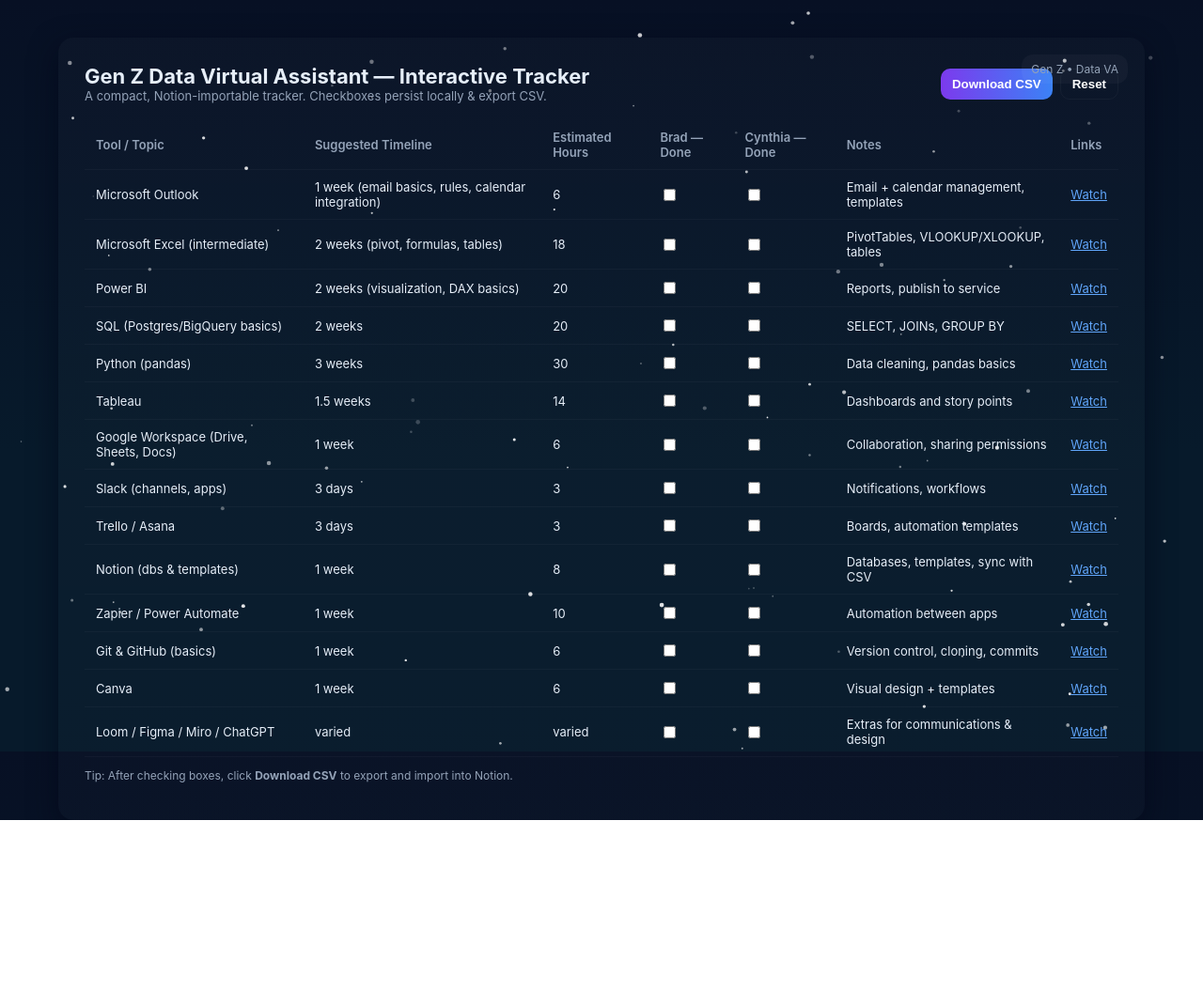
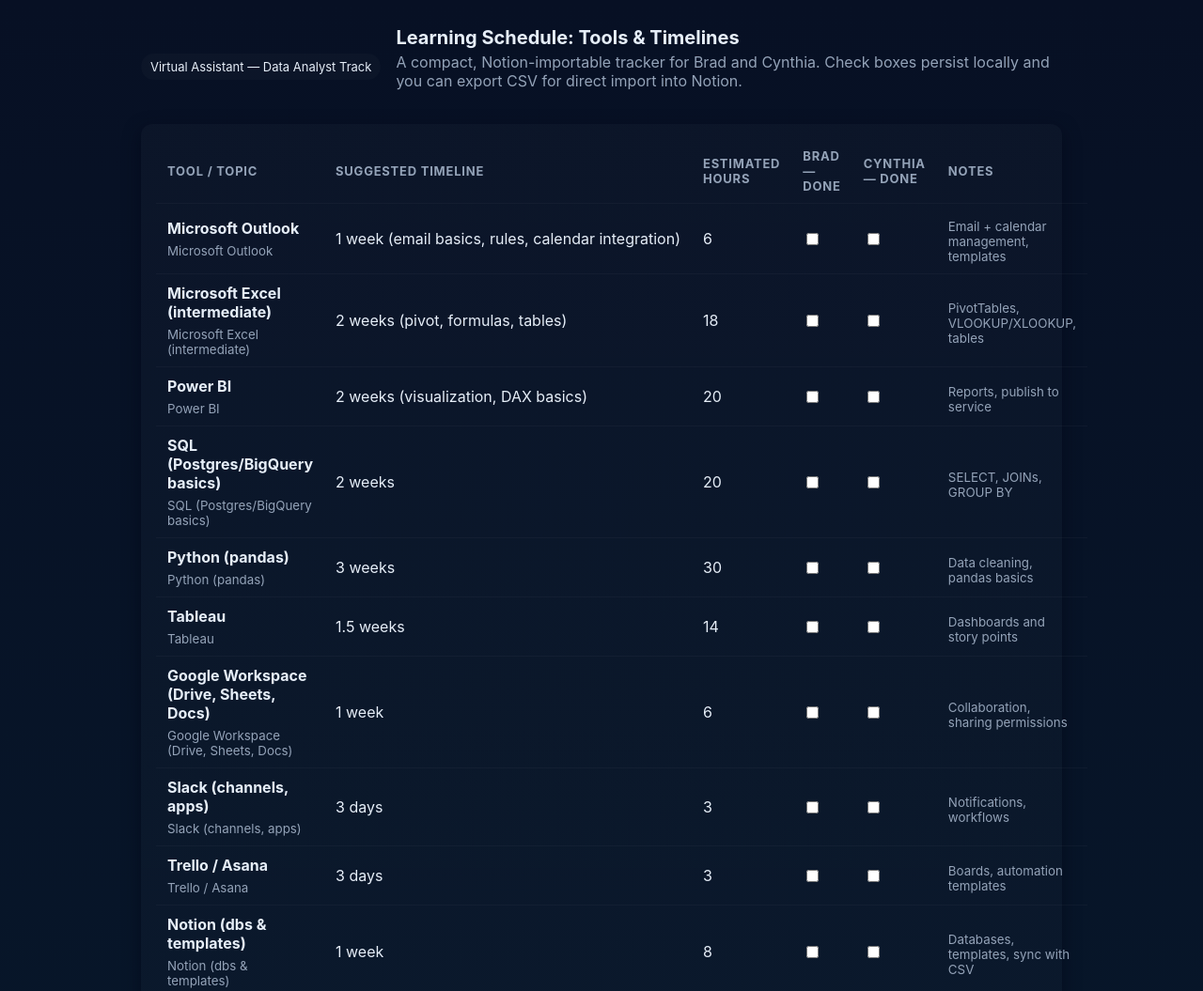
Before and after one commit to BradleyDaudi/Virtual-Assistant-Journey, a plain HTML site: page index.html in a window 1280 px wide. Shown: the top 1055 px of the page at 94% size. Before the commit the page ends 873 px from the top, so only its background shows below. Drawn offline with Linux system fonts and the light colour scheme.

Commit message:
Update index.html

```diff
--- a/index.html
+++ b/index.html
@@ -3,56 +3,44 @@
 <head>
   <meta charset="utf-8" />
   <meta name="viewport" content="width=device-width,initial-scale=1" />
-  <title>Gen Z Data VA — Interactive Tracker</title>
-
+  <title>VA — Data Analyst Tools Learning Schedule (Brad & Cynthia)</title>
   <style>
-    html,body{height:100%;margin:0;font-family:Inter,system-ui,-apple-system,Segoe UI,Roboto,"Helvetica Neue",Arial}
-    :root{--bg:#0f1724;--card:#0b1220;--accent:#7c3aed;--muted:#94a3b8;--glass:rgba(255,255,255,0.03)}
-    body{background:linear-gradient(180deg,#071024 0%, #071a2b 60%);color:#e6eef8}
-    .wrap{max-width:1100px;margin:40px auto;padding:28px;background:linear-gradient(180deg, rgba(255,255,255,0.02), rgba(255,255,255,0.01));border-radius:16px;box-shadow:0 10px 30px rgba(2,6,23,0.6);position:relative;overflow:hidden}
-    header{display:flex;align-items:center;gap:16px}
-    header h1{margin:0;font-size:22px}
-    .subtitle{color:var(--muted);font-size:13px}
-
-    table{width:100%;border-collapse:collapse;margin-top:18px}
-    th,td{padding:10px 12px;text-align:left;font-size:13px;border-bottom:1px solid rgba(255,255,255,0.03)}
-    th{color:var(--muted);font-weight:600}
-    tr:hover td{background:rgba(255,255,255,0.01)}
-
-    .tiny{font-size:12px;color:var(--muted)}
-
-    button{background:linear-gradient(90deg,var(--accent),#3b82f6);border:0;color:white;padding:8px 12px;border-radius:10px;cursor:pointer;font-weight:600}
-    .ghost{background:transparent;border:1px solid rgba(255,255,255,0.04)}
-
-    .canvas-wrap{position:absolute;inset:0;pointer-events:none}
-    .badge{position:absolute;right:18px;top:18px;background:var(--glass);padding:8px 10px;border-radius:12px;font-size:12px;color:var(--muted)}
-
-    @media (max-width:720px){
-      .wrap{margin:18px;padding:16px;border-radius:12px}
-    }
+    :root{--bg:#0f172a;--card:#0b1220;--muted:#94a3b8;--accent:#7c3aed;--ok:#10b981}
+    body{font-family:Inter,system-ui,Segoe UI,Roboto,Arial; background:linear-gradient(180deg,#071024 0%, #07182b 100%);color:#e6eef8;margin:0;padding:28px}
+    .container{max-width:980px;margin:0 auto}
+    header{display:flex;align-items:center;gap:16px;margin-bottom:18px}
+    h1{font-size:20px;margin:0}
+    p.lead{margin:4px 0 18px;color:var(--muted)}
+    .card{background:linear-gradient(180deg, rgba(255,255,255,0.02), rgba(255,255,255,0.01));border-radius:12px;padding:16px;box-shadow:0 6px 18px rgba(2,6,23,0.6)}
+    table{width:100%;border-collapse:collapse}
+    th,td{padding:10px 12px;text-align:left;border-bottom:1px solid rgba(255,255,255,0.03)}
+    th{font-size:13px;color:var(--muted);text-transform:uppercase;letter-spacing:0.06em}
+    td small{display:block;color:var(--muted);margin-top:6px}
+    .checkbox{display:flex;gap:8px;align-items:center}
+    .timeline{white-space:nowrap}
+    .controls{display:flex;gap:8px;flex-wrap:wrap;margin-top:12px}
+    button{background:var(--accent);border:none;color:white;padding:8px 12px;border-radius:8px;cursor:pointer}
+    button.ghost{background:transparent;border:1px solid rgba(255,255,255,0.06)}
+    .ok{background:var(--ok)}
+    .export-area{margin-top:14px;font-size:13px;color:var(--muted)}
+    footer{margin-top:14px;color:var(--muted);font-size:13px}
+    .flex{display:flex;gap:12px;align-items:center}
+    .pill{background:rgba(255,255,255,0.02);padding:6px 10px;border-radius:999px;font-size:13px}
+    .note{background:#071431;padding:10px;border-radius:8px;margin-top:12px;color:var(--muted)}
   </style>
 </head>
 <body>
-  <div class="canvas-wrap">
-    <canvas id="bg"></canvas>
-  </div>
-
-  <main class="wrap" role="main">
-    <div class="badge">Gen Z • Data VA</div>
-
+  <div class="container">
     <header>
-      <div>
-        <h1>Gen Z Data Virtual Assistant — Interactive Tracker</h1>
-        <div class="subtitle">A compact, Notion-importable tracker. Checkboxes persist locally & export CSV.</div>
-      </div>
-
-      <div style="margin-left:auto; display:flex; gap:8px;">
-        <button id="export">Download CSV</button>
-        <button id="reset" class="ghost">Reset</button>
+      <div class="pill">Virtual Assistant — Data Analyst Track</div>
+      <div style="flex:1">
+        <h1>Learning Schedule: Tools & Timelines</h1>
+        <p class="lead">A compact, Notion-importable tracker for Brad and Cynthia. Check boxes persist locally and you can export CSV for direct import into Notion.</p>
       </div>
     </header>
 
-    <table id="tracker">
+    <div class="card">
+      <table id="schedule">
         <thead>
           <tr>
             <th>Tool / Topic</th>
@@ -61,126 +49,137 @@
             <th>Brad — Done</th>
             <th>Cynthia — Done</th>
             <th>Notes</th>
-          <th>Links</th>
           </tr>
         </thead>
         <tbody>
+          <!-- rows inserted by JS -->
         </tbody>
       </table>
 
-    <p class="tiny" style="margin-top:12px">Tip: After checking boxes, click <strong>Download CSV</strong> to export and import into Notion.</p>
-  </main>
+      <div class="controls">
+        <button id="saveLocal" class="ghost">Save progress locally</button>
+        <button id="exportCsv">Export CSV (for Notion)</button>
+        <button id="copyCsv" class="ghost">Copy CSV to clipboard</button>
+        <button id="reset">Reset progress</button>
+      </div>
+
+      <div class="export-area" id="exportArea"></div>
+
+      <div class="note">
+        <strong>How to import into Notion:</strong>
+        <ol style="margin:8px 0 0 18px">
+          <li>Click <em>Export CSV</em> — a file named <code>va-tools-schedule.csv</code> will download.</li>
+          <li>In Notion, open the page where you want the table and choose <em>Import &gt; CSV</em>, or create a new database and click ••• &gt; <em>Merge with CSV</em>.</li>
+          <li>Map columns (Tool, Timeline, Hours, Brad, Cynthia, Notes). Notion will interpret "true/false" as checkbox values; you can edit them there.</li>
+        </ol>
+      </div>
+
+    </div>
+
+    <footer>
+      Tip: use the CSV export to bulk-create tasks in Notion, then add dates, assignees, and reminders in Notion as needed.
+    </footer>
+  </div>
 
 <script>
-    /* Background particles */
-    const canvas=document.getElementById('bg');
-    const ctx=canvas.getContext('2d');
-    let W,H,particles=[];
-    function resize(){W=canvas.width=innerWidth;H=canvas.height=innerHeight;}
-    window.addEventListener('resize',resize);resize();
+// Core data: tools, timeline, hours, notes
+const defaultData = [
+  {tool:'Microsoft Outlook', timeline:'1 week (email basics, rules, calendar integration)', hours:6, notes:'Email + calendar management, templates'},
+  {tool:'Microsoft Excel (intermediate)', timeline:'2 weeks (pivot, formulas, tables)', hours:18, notes:'PivotTables, VLOOKUP/XLOOKUP, tables'},
+  {tool:'Power BI', timeline:'2 weeks (visualization, DAX basics)', hours:20, notes:'Reports, publish to service'},
+  {tool:'SQL (Postgres/BigQuery basics)', timeline:'2 weeks', hours:20, notes:'SELECT, JOINs, GROUP BY'},
+  {tool:'Python (pandas)', timeline:'3 weeks', hours:30, notes:'Data cleaning, pandas basics'},
+  {tool:'Tableau', timeline:'1.5 weeks', hours:14, notes:'Dashboards and story points'},
+  {tool:'Google Workspace (Drive, Sheets, Docs)', timeline:'1 week', hours:6, notes:'Collaboration, sharing permissions'},
+  {tool:'Slack (channels, apps)', timeline:'3 days', hours:3, notes:'Notifications, workflows'},
+  {tool:'Trello / Asana', timeline:'3 days', hours:3, notes:'Boards, automation templates'},
+  {tool:'Notion (dbs & templates)', timeline:'1 week', hours:8, notes:'Databases, templates, sync with CSV'},
+  {tool:'Zapier / Power Automate', timeline:'1 week', hours:10, notes:'Automation between apps'},
+  {tool:'Git & GitHub (basics)', timeline:'1 week', hours:6, notes:'Version control, cloning, commits'}
+];
 
-    function rand(a,b){return Math.random()*(b-a)+a}
-
-    class P{
-      constructor(){this.x=rand(0,W);this.y=rand(0,H);this.r=rand(0.8,2.4);this.vx=rand(-0.3,0.3);this.vy=rand(-0.3,0.3);this.alpha=rand(0.2,0.9);}
-      step(){this.x+=this.vx;this.y+=this.vy;if(this.x<0)this.x=W;if(this.x>W)this.x=0;if(this.y<0)this.y=H;if(this.y>H)this.y=0;}
-      draw(){ctx.beginPath();ctx.globalAlpha=this.alpha;ctx.arc(this.x,this.y,this.r,0,Math.PI*2);ctx.fillStyle="white";ctx.fill();ctx.globalAlpha=1;}
+// Load or initialize state
+const STORAGE_KEY = 'va-learning-progress-v1';
+let state = JSON.parse(localStorage.getItem(STORAGE_KEY) || 'null');
+if(!state){
+  state = {rows: defaultData.map(r=>({...r, brad:false, cynthia:false}))};
 }
 
-    function init(n=90){particles=[];for(let i=0;i<n;i++)particles.push(new P());}
-    function loop(){ctx.clearRect(0,0,W,H);particles.forEach(p=>{p.step();p.draw()});requestAnimationFrame(loop)}
-    init();loop();
-
-    /* Tracker data */
-    const defaultRows = [
-      ['Microsoft Outlook','1 week (email basics, rules, calendar integration)','6','false','false','Email + calendar management, templates','https://www.youtube.com/watch?v=2J2Z9v_1a9o'],
-      ['Microsoft Excel (intermediate)','2 weeks (pivot, formulas, tables)','18','false','false','PivotTables, VLOOKUP/XLOOKUP, tables','https://www.youtube.com/watch?v=0oBx7Jg4m-o'],
-      ['Power BI','2 weeks (visualization, DAX basics)','20','false','false','Reports, publish to service','https://www.youtube.com/watch?v=AGrl-H87pRU'],
-      ['SQL (Postgres/BigQuery basics)','2 weeks','20','false','false','SELECT, JOINs, GROUP BY','https://www.youtube.com/watch?v=HXV3zeQKqGY'],
-      ['Python (pandas)','3 weeks','30','false','false','Data cleaning, pandas basics','https://www.youtube.com/watch?v=vYwX92g5dIM'],
-      ['Tableau','1.5 weeks','14','false','false','Dashboards and story points','https://www.youtube.com/watch?v=4KXJ4p7qf5w'],
-      ['Google Workspace (Drive, Sheets, Docs)','1 week','6','false','false','Collaboration, sharing permissions','https://www.youtube.com/watch?v=jWJ8brZbF64'],
-      ['Slack (channels, apps)','3 days','3','false','false','Notifications, workflows','https://www.youtube.com/watch?v=RRxQQxiM7AA'],
-      ['Trello / Asana','3 days','3','false','false','Boards, automation templates','https://www.youtube.com/watch?v=xky48zyL9iA'],
-      ['Notion (dbs & templates)','1 week','8','false','false','Databases, templates, sync with CSV','https://www.youtube.com/watch?v=4qFZgKkxz9Y'],
-      ['Zapier / Power Automate','1 week','10','false','false','Automation between apps','https://www.youtube.com/watch?v=TJfr8xP5Y8Y'],
-      ['Git & GitHub (basics)','1 week','6','false','false','Version control, cloning, commits','https://www.youtube.com/watch?v=RGOj5yH7evk'],
-      ['Canva','1 week','6','false','false','Visual design + templates','https://www.youtube.com/watch?v=0fKfK9dHnbw'],
-      ['Loom / Figma / Miro / ChatGPT','varied','varied','false','false','Extras for communications & design','https://www.youtube.com/watch?v=FTFaQWZBqQ8']
-    ];
-
-    function load(){
-      const raw=localStorage.getItem("va-tracker-v1");
-      if(!raw){localStorage.setItem("va-tracker-v1",JSON.stringify(defaultRows));return defaultRows}
-      try{return JSON.parse(raw)}catch(e){localStorage.setItem("va-tracker-v1",JSON.stringify(defaultRows));return defaultRows}
-    }
-
-    function save(rows){localStorage.setItem("va-tracker-v1",JSON.stringify(rows))}
+const tbody = document.querySelector('#schedule tbody');
 
 function render(){
-      const tbody=document.querySelector("#tracker tbody");
-      tbody.innerHTML="";
-      const rows=load();
-
-      rows.forEach((r,i)=>{
-        const tr=document.createElement("tr");
-
-        for(let c=0;c<7;c++){
-          const td=document.createElement("td");
-
-          if(c===3 || c===4){
-            const chk=document.createElement("input");
-            chk.type="checkbox";
-            chk.checked=(r[c]==="true");
-            chk.addEventListener("change",e=>{
-              const rows=load();
-              rows[i][c]=e.target.checked?"true":"false";
-              save(rows);
+  tbody.innerHTML = '';
+  state.rows.forEach((r, i)=>{
+    const tr = document.createElement('tr');
+    tr.innerHTML = `
+      <td><strong>${escapeHtml(r.tool)}</strong><small>${escapeHtml(r.tool)}</small></td>
+      <td class="timeline">${escapeHtml(r.timeline)}</td>
+      <td>${escapeHtml(String(r.hours))}</td>
+      <td><label class="checkbox"><input data-i="${i}" data-person="brad" type="checkbox" ${r.brad? 'checked':''}/> <span></span></label></td>
+      <td><label class="checkbox"><input data-i="${i}" data-person="cynthia" type="checkbox" ${r.cynthia? 'checked':''}/> <span></span></label></td>
+      <td><small>${escapeHtml(r.notes)}</small></td>
+    `;
+    tbody.appendChild(tr);
   });
-            td.appendChild(chk);
-
-          } else if(c===6) {
-            const a=document.createElement("a");
-            a.href=r[c];
-            a.target="_blank";
-            a.textContent="Watch";
-            a.style.color="#60a5fa";
-            td.appendChild(a);
-
-          } else {
-            td.textContent=r[c];
-          }
-
-          tr.appendChild(td);
-        }
-
-        tbody.appendChild(tr);
+  // attach listeners
+  tbody.querySelectorAll('input[type=checkbox]').forEach(cb=>{
+    cb.addEventListener('change', e=>{
+      const i = Number(cb.dataset.i);
+      const p = cb.dataset.person;
+      state.rows[i][p] = cb.checked;
+      // auto-save to localStorage
+      localStorage.setItem(STORAGE_KEY, JSON.stringify(state));
+    });
   });
 }
 
-    document.getElementById("export").addEventListener("click",()=>{
-      const rows=load();
-      const csv=["Tool,Timeline,Hours,Brad,Cynthia,Notes,Links",
-        ...rows.map(r=>r.map(x=>`"${x.replace(/"/g,'""')}"`).join(","))].join("\n");
+function escapeHtml(s){return String(s).replace(/[&<>\"]+/g, c=>({ '&':'&amp;','<':'&lt;','>':'&gt;','"':'&quot;' }[c]||c));}
 
-      const blob=new Blob([csv],{type:"text/csv"});
-      const url=URL.createObjectURL(blob);
-      const a=document.createElement("a");
-      a.href=url;
-      a.download="va-learning-tracker.csv";
-      a.click();
-      URL.revokeObjectURL(url);
+// export CSV
+function toCsv(){
+  const header = ['Tool','Timeline','Hours','Brad','Cynthia','Notes'];
+  const rows = state.rows.map(r=>[
+    csvEscape(r.tool),csvEscape(r.timeline),csvEscape(r.hours),r.brad? 'true':'false',r.cynthia? 'true':'false',csvEscape(r.notes)
+  ]);
+  return [header.join(','), ...rows.map(r=>r.join(','))].join('\n');
+}
+function csvEscape(v){
+  if(v===null||v===undefined) return '';
+  const s = String(v);
+  if(s.includes(',')||s.includes('\"')||s.includes('\n')) return '"'+s.replace(/"/g,'""')+'"';
+  return s;
+}
+
+// Buttons
+document.getElementById('exportCsv').addEventListener('click', ()=>{
+  const csv = toCsv();
+  const blob = new Blob([csv], {type:'text/csv'});
+  const url = URL.createObjectURL(blob);
+  const a = document.createElement('a');
+  a.href = url; a.download = 'va-tools-schedule.csv'; document.body.appendChild(a); a.click(); a.remove(); URL.revokeObjectURL(url);
+  document.getElementById('exportArea').textContent = 'CSV exported: va-tools-schedule.csv';
 });
 
-    document.getElementById("reset").addEventListener("click",()=>{
-      if(confirm("Reset all progress?")){
-        localStorage.removeItem("va-tracker-v1");
+document.getElementById('copyCsv').addEventListener('click', async ()=>{
+  const csv = toCsv();
+  try{ await navigator.clipboard.writeText(csv); document.getElementById('exportArea').textContent = 'CSV copied to clipboard.'; }catch(e){ document.getElementById('exportArea').textContent = 'Copy failed. Please use Export CSV.'; }
+});
+
+document.getElementById('saveLocal').addEventListener('click', ()=>{
+  localStorage.setItem(STORAGE_KEY, JSON.stringify(state));
+  document.getElementById('exportArea').textContent = 'Progress saved locally.';
+});
+
+document.getElementById('reset').addEventListener('click', ()=>{
+  if(!confirm('Reset progress to defaults?')) return;
+  state = {rows: defaultData.map(r=>({...r, brad:false, cynthia:false}))};
+  localStorage.removeItem(STORAGE_KEY);
   render();
-      }
+  document.getElementById('exportArea').textContent = 'Progress reset.';
 });
 
 render();
+
 </script>
-
 </body>
 </html>
```
Lines whose indentation alone changed are shown as unchanged.
